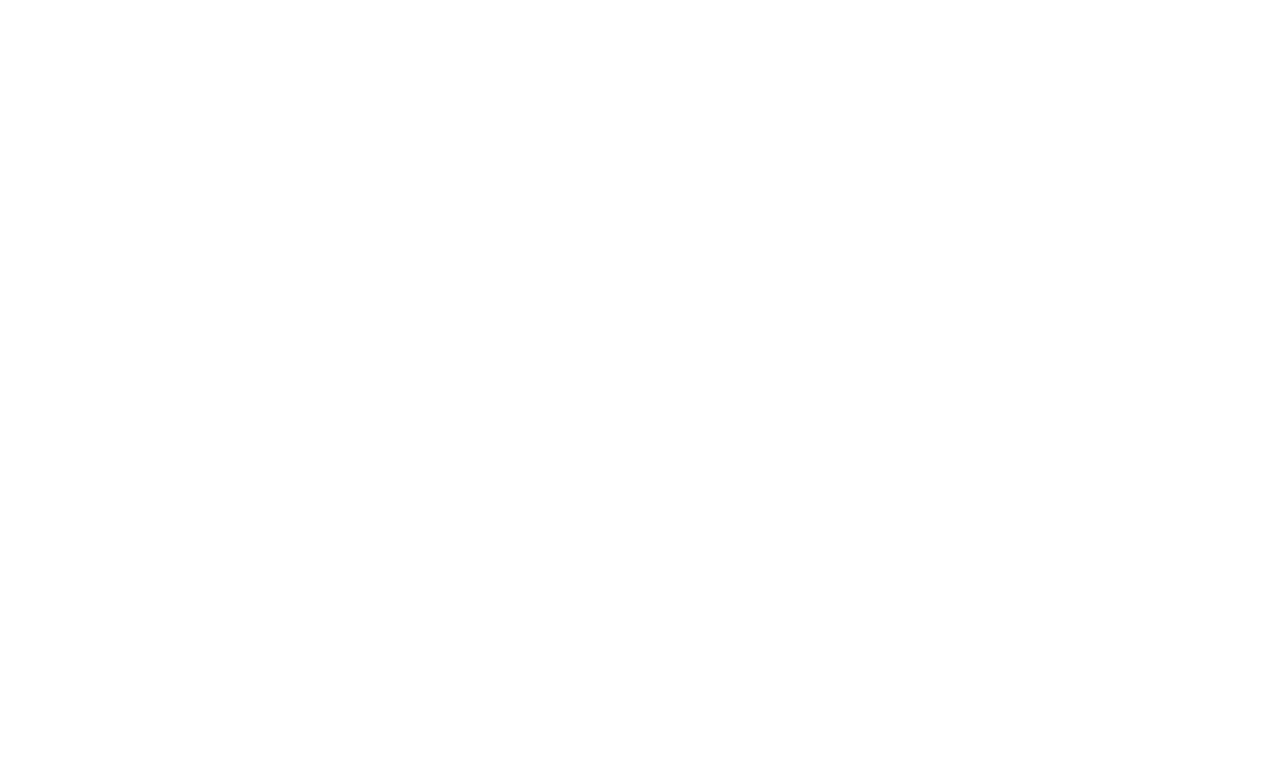
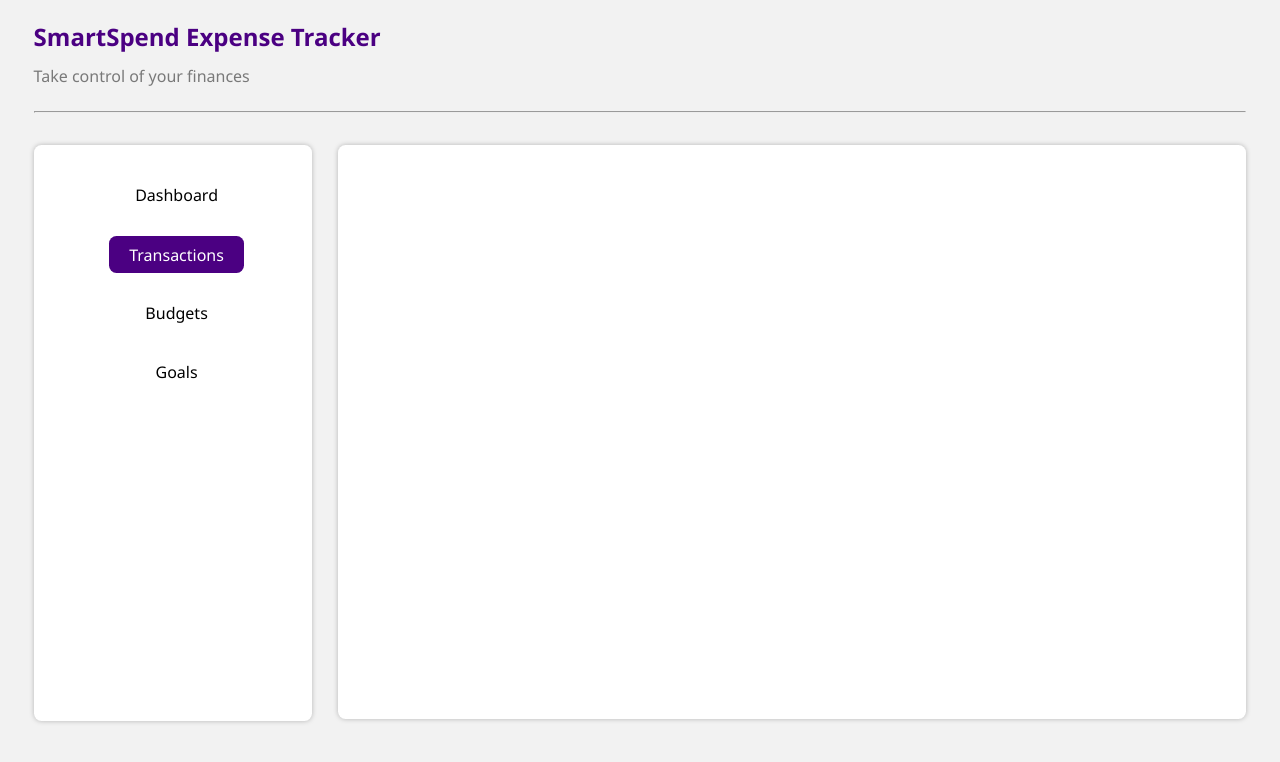
Before and after one commit to mgalen007/Smart-Expense-Tracker, a plain HTML site: page frontend/pages/transactions.html in a window 1280 px wide. Drawn offline with nearby package versions, Linux system fonts and the light colour scheme.

Commit message:
Initial transactions page

```diff
--- a/frontend/pages/transactions.html
+++ b/frontend/pages/transactions.html
@@ -0,0 +1,36 @@
+<!DOCTYPE html>
+<html lang="en">
+<head>
+    <meta charset="UTF-8">
+    <meta name="viewport" content="width=device-width, initial-scale=1.0">
+    <link rel="stylesheet" href="../stylesheets/styles.css">
+    <script src="https://cdn.jsdelivr.net/npm/chart.js"></script>
+    <title>SmartSpend - Dashboard</title>
+</head>
+<body>
+    <header>
+        <h2 class="indigo">SmartSpend Expense Tracker</h2>
+        <p class="gray">Take control of your finances</p>
+        <hr>
+    </header>
+    <main>
+        <aside id="sidebar">
+            <div id="user">
+
+            </div>
+            <div id="pages">
+                <ul>
+                    <li><a href="index.html">Dashboard</a></li><br>
+                    <li id="active"><a href="transactions.html">Transactions</a></li><br>
+                    <li><a href="budgets.html">Budgets</a></li><br>
+                    <li><a href="goals.html">Goals</a></li><br>
+                </ul>
+            </div>
+        </aside>
+        <div id="main-content">
+
+        </div>
+    </main>
+    <script src="../scripts/app.js"></script>
+</body>
+</html>
--- a/frontend/stylesheets/styles.css
+++ b/frontend/stylesheets/styles.css
@@ -43,6 +43,11 @@ main{
     list-style-type: none;
 }
 
+#sidebar a{
+    text-decoration: none;
+    color: black;
+}
+
 #sidebar li{
     border: 2px solid black;
     padding: 7.5px 20px;
@@ -54,12 +59,21 @@ main{
     text-align: center;
 }
 
-#sidebar li#active{
+#sidebar #active a{
+    padding: 7.5px 20px;
+    border-radius: 7.5px;
+    border: none;
+    cursor: pointer;
     color: white;
     background: indigo;
 }
 
-#sidebar li:hover{
+#sidebar li a:hover{
+    padding: 7.5px 20px;
+    border-radius: 7.5px;
+    border: none;
+    cursor: pointer;
+    width: 95%;
     color: white;
     background: indigo;
 }
```
Also changed, not shown: frontend/pages/index.html (+4 -4 lines).
